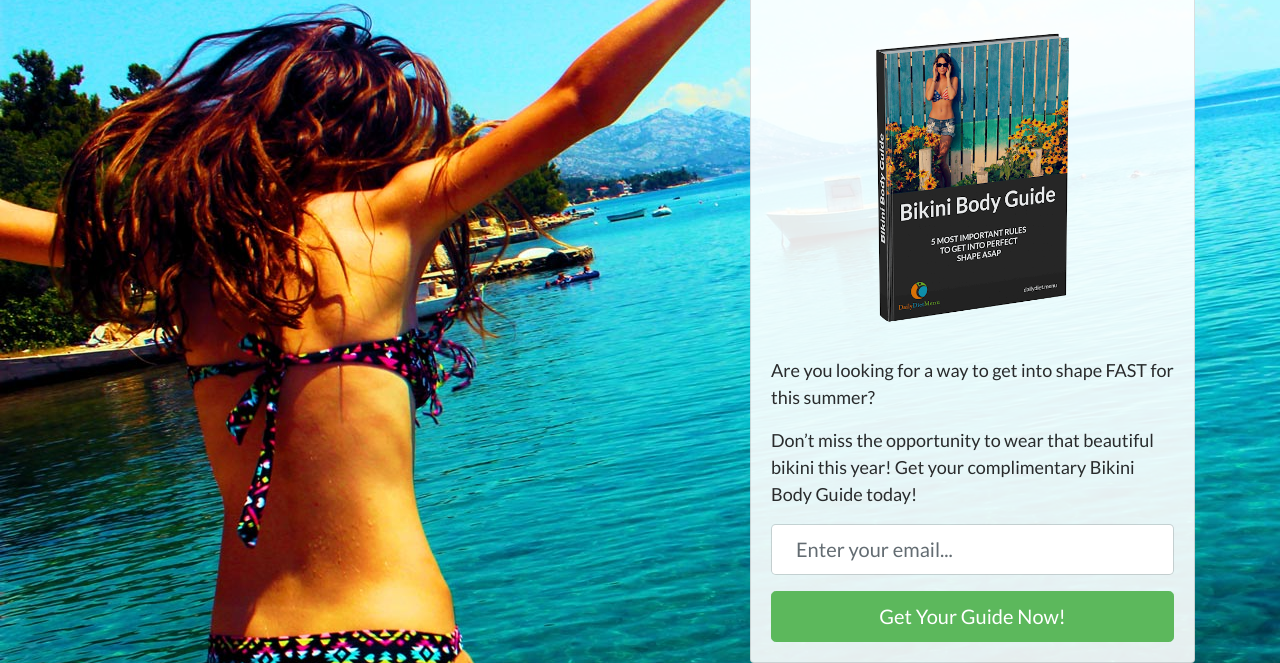
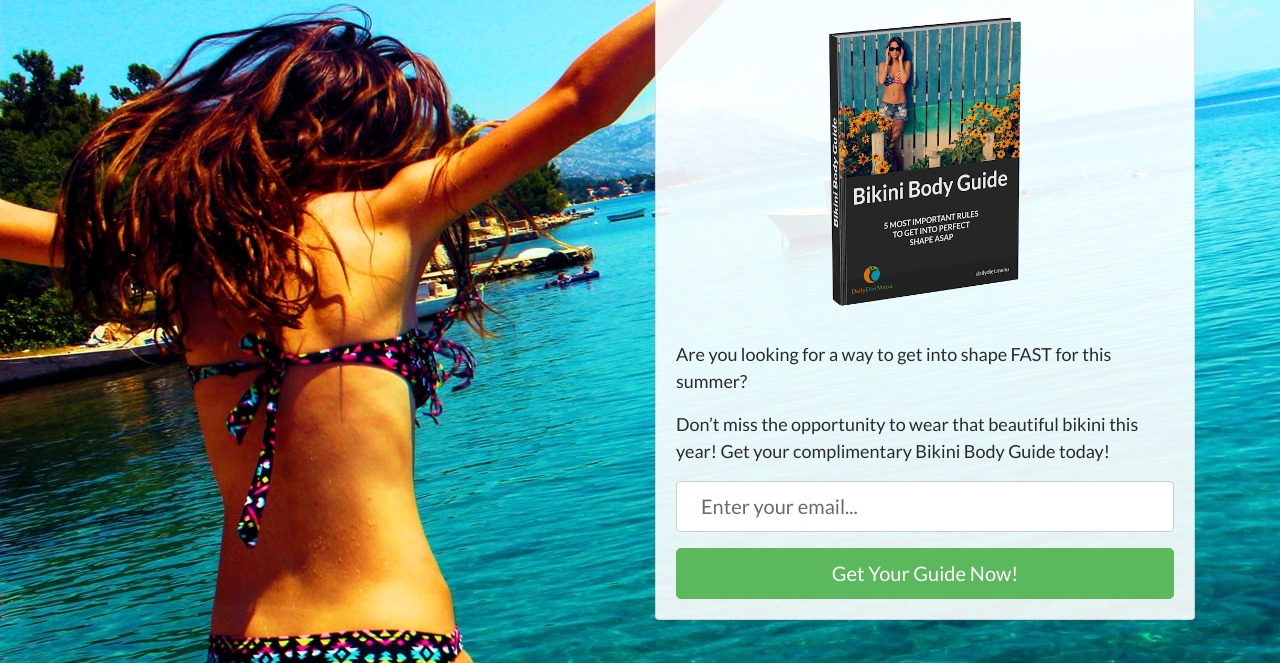
Before and after one commit to dailydietmenu/dailydietmenu.github.io, a plain HTML site: page bikini-body-guide/index.html in a window 1280 px wide. Shown: the part 220-883 px from the top of the page. After the commit the page ends 840 px from the top, so only its background shows below. Drawn offline with nearby package versions, Linux system fonts and the light colour scheme.

```diff
--- a/bikini-body-guide/index.html
+++ b/bikini-body-guide/index.html
@@ -26,7 +26,7 @@
 </div>
 <div class="container">
 	<div class="row">
-		<div class="col-md-5 offset-md-7">
+		<div class="col-md-6 offset-md-6">
 			<div class="card" id="main">
 				<div class="card-block">
 					<h4 class="card-title text-success">Bikini Body Guide</h4>
--- a/bikini-body-guide/style.css
+++ b/bikini-body-guide/style.css
@@ -7,7 +7,7 @@
 
 #main
 {
-    margin-top: 10vh;
+    margin-top: 8vh;
     background-color:rgba(255, 255, 255, 0.9);
     font-family: 'Lato', sans-serif;
 }
```
